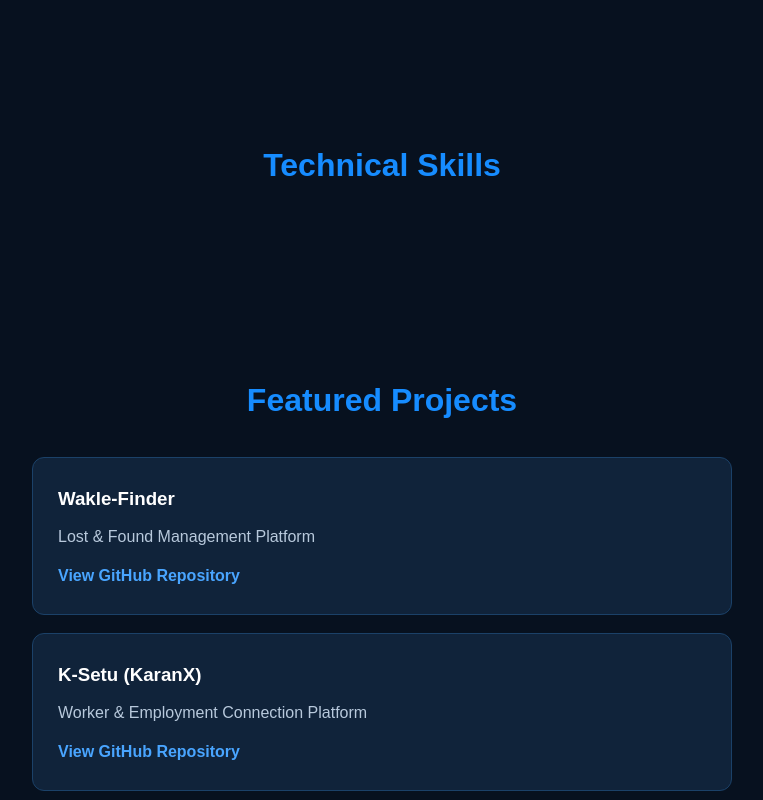
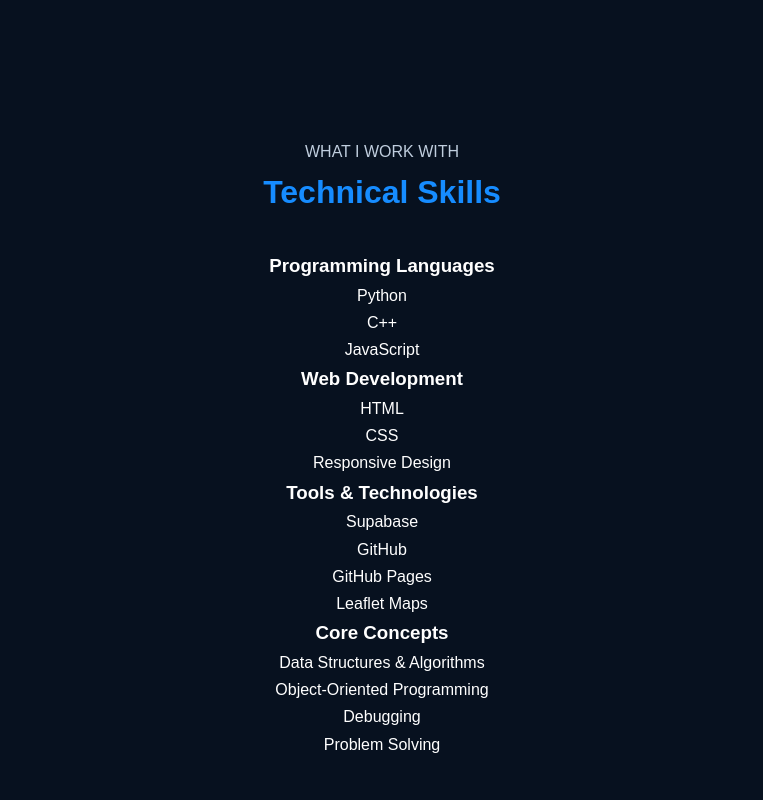
Before and after one commit to Waklekaran/Waklekaran.github.io, a plain HTML site: page index.html in a window 1280 px wide. Shown: the part 1160-1960 px from the top of the page, without its empty margins (258-1021 px from the left). Drawn offline with Linux system fonts and the light colour scheme; a script that the page names is missing.

Commit message:
Add skills section with detailed skill cards
Added a skills section with various skill cards including programming languages, web development, tools & technologies, and core concepts.

```diff
--- a/index.html
+++ b/index.html
@@ -100,11 +100,50 @@
 
 
 
-    <!-- SKILLS SECTION -->
-    <section id="skills" class="section">
-        <h2>Technical Skills</h2>
-        <div id="skills-container"></div>
-    </section>
+
+<!-- SKILLS SECTION -->
+<section id="skills" class="section">
+
+    <p class="section-label">WHAT I WORK WITH</p>
+
+    <h2>Technical Skills</h2>
+
+    <div class="skills-container">
+
+        <div class="skill-card">
+            <h3>Programming Languages</h3>
+            <p>Python</p>
+            <p>C++</p>
+            <p>JavaScript</p>
+        </div>
+
+        <div class="skill-card">
+            <h3>Web Development</h3>
+            <p>HTML</p>
+            <p>CSS</p>
+            <p>Responsive Design</p>
+        </div>
+
+        <div class="skill-card">
+            <h3>Tools & Technologies</h3>
+            <p>Supabase</p>
+            <p>GitHub</p>
+            <p>GitHub Pages</p>
+            <p>Leaflet Maps</p>
+        </div>
+
+        <div class="skill-card">
+            <h3>Core Concepts</h3>
+            <p>Data Structures & Algorithms</p>
+            <p>Object-Oriented Programming</p>
+            <p>Debugging</p>
+            <p>Problem Solving</p>
+        </div>
+
+    </div>
+
+</section>
+
 
     <!-- PROJECTS SECTION -->
     <section id="projects" class="section">
```
